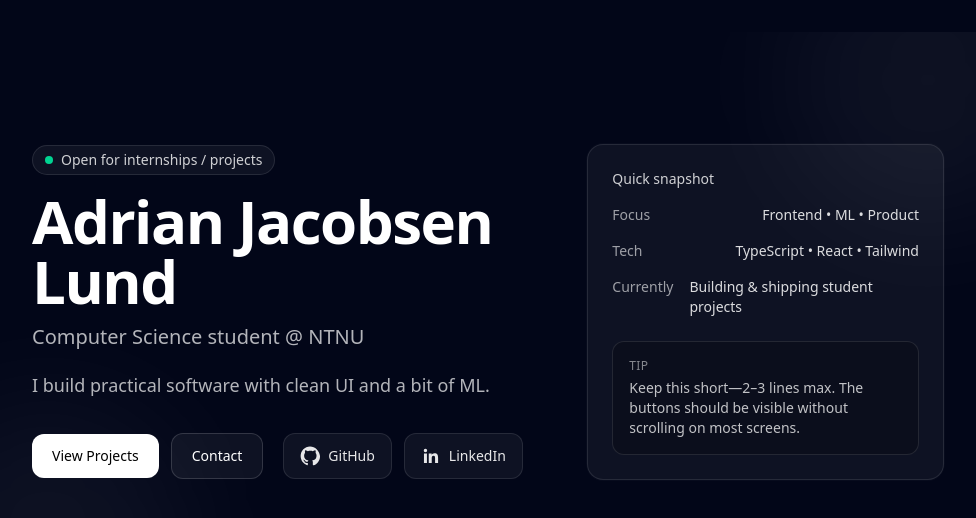
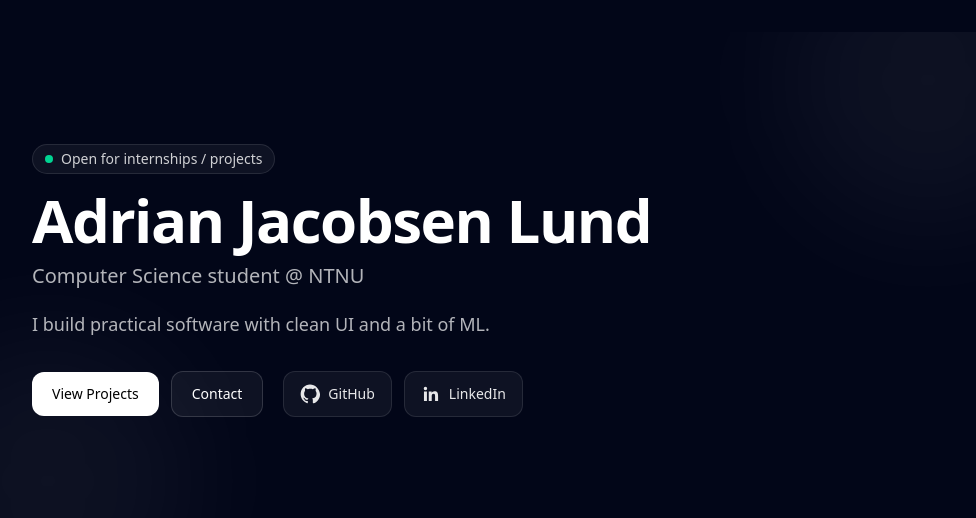
Before and after one commit to adrianjlundd/adrianjlundd.github.io, a React (Vite) app in the folder adrianjlundd.github.io/: page / in a window 1280 px wide. Shown: the top 518 px of the page, without its empty margins (152-1128 px from the left). Built offline with nearby package versions, Linux system fonts and the light colour scheme.

Commit message:
fix: name on one line

```diff
--- a/adrianjlundd.github.io/src/components/Hero.tsx
+++ b/adrianjlundd.github.io/src/components/Hero.tsx
@@ -30,15 +30,15 @@ const Hero: React.FC<HeroProps> = ({
       </div>
 
       <div className="relative mx-auto max-w-6xl px-4 py-16 sm:px-6 sm:py-20 lg:px-8 lg:py-28">
-        <div className="grid items-center gap-10 lg:grid-cols-12">
+        <div className="grid items-center gap-10 lg:grid-cols-12 lg:justify-center">
           {/* Text */}
-          <div className="lg:col-span-7">
+          <div className="lg:col-span-7 lg:mx-auto">
             <p className="inline-flex items-center gap-2 rounded-full border border-white/10 bg-white/5 px-3 py-1 text-sm text-white/80">
               <span className="h-2 w-2 rounded-full bg-emerald-400" />
               Open for internships / projects
             </p>
 
-            <h1 className="mt-4 text-4xl font-semibold tracking-tight text-white sm:text-5xl lg:text-6xl">
+            <h1 className="mt-4 text-4xl font-semibold tracking-tight text-white sm:text-5xl lg:text-6xl whitespace-nowrap">
               {name}
             </h1>
 
@@ -93,45 +93,9 @@ const Hero: React.FC<HeroProps> = ({
             </div>
           </div>
 
-          {/* Right-side card / visual */}
-          <div className="lg:col-span-5">
-            <div className="rounded-2xl border border-white/10 bg-white/5 p-6 shadow-[0_0_0_1px_rgba(255,255,255,0.02)]">
-              <p className="text-sm font-medium text-white/80">Quick snapshot</p>
 
-              <dl className="mt-4 space-y-4">
-                <div className="flex items-start justify-between gap-4">
-                  <dt className="text-sm text-white/60">Focus</dt>
-                  <dd className="text-sm text-white/85">
-                    Frontend • ML • Product
-                  </dd>
-                </div>
 
-                <div className="flex items-start justify-between gap-4">
-                  <dt className="text-sm text-white/60">Tech</dt>
-                  <dd className="text-sm text-white/85">
-                    TypeScript • React • Tailwind
-                  </dd>
-                </div>
 
-                <div className="flex items-start justify-between gap-4">
-                  <dt className="text-sm text-white/60">Currently</dt>
-                  <dd className="text-sm text-white/85">
-                    Building & shipping student projects
-                  </dd>
-                </div>
-              </dl>
-
-              <div className="mt-6 rounded-xl border border-white/10 bg-black/20 p-4">
-                <p className="text-xs uppercase tracking-wide text-white/50">
-                  Tip
-                </p>
-                <p className="mt-1 text-sm text-white/75">
-                  Keep this short—2–3 lines max. The buttons should be visible
-                  without scrolling on most screens.
-                </p>
-              </div>
-            </div>
-          </div>
         </div>
       </div>
     </section>
```
